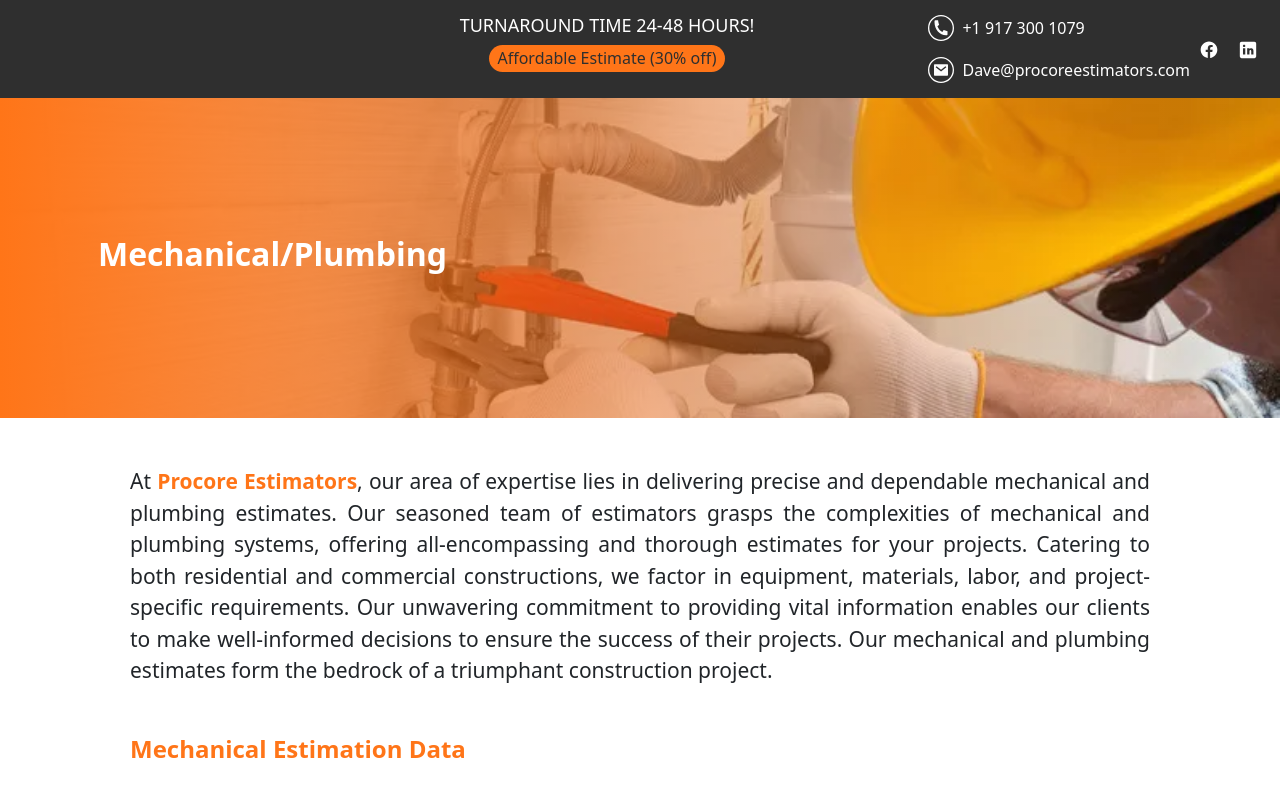
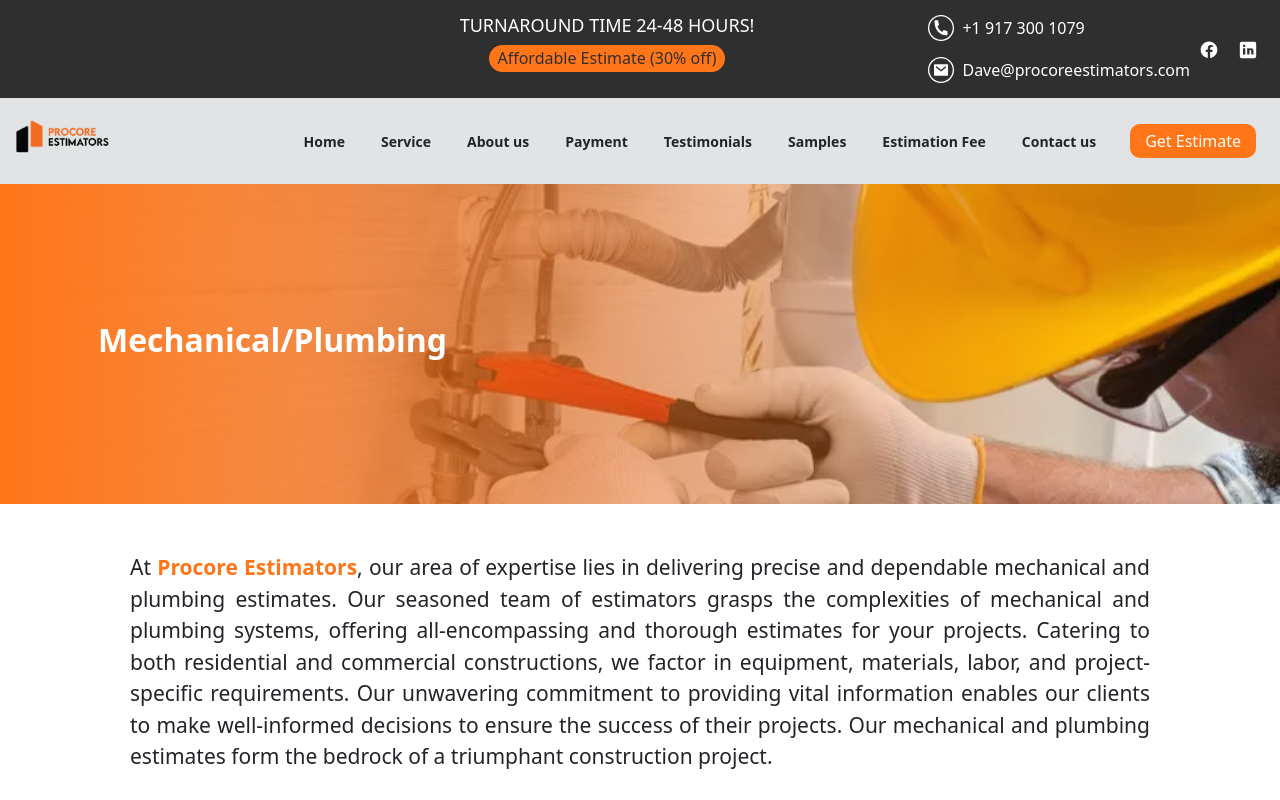
Before and after one commit to TalhaAman/plumbing-dev, a React (Vite) app: page / in a window 1280 px wide. Shown: the top 800 px of the page. Built offline with nearby package versions, Linux system fonts and the light colour scheme.

Commit message:
first final look ready

```diff
--- a/src/components/Navbar/index.jsx
+++ b/src/components/Navbar/index.jsx
@@ -2,15 +2,17 @@ import React from "react";
 import "./navbar.css";
 
 import mainLogo from "../../assets/icons/main-logo.png";
+import Hamburger from "../../assets/icons/menu.png";
 
 const Navbar = () => {
   return (
-    <nav className="navbar">
+    <div className="navbar-bg pb-md-1 pb-xl-0">
+      <nav className="navbar d-flex jsutify-content-between align-items-center ">
         <div className="main-logo">
           <img src={mainLogo} />
         </div>
         <div className="nav-menu d-flex align-items-center px-4 ps-0">
-        <ul className="d-flex gap-3 mb-0 ps-0">
+          <ul className="d-none d-xl-flex gap-3 mb-0 ps-0">
             <li>Home</li>
             <li>Service</li>
             <li>About us</li>
@@ -20,11 +22,82 @@ const Navbar = () => {
             <li>Estimation Fee</li>
             <li>Contact us</li>
           </ul>
+          <div className="d-flex gap-3 align-items-center">
+            <button className="get-estimate  ms-sm-4">Get Estimate</button>
+            <div
+              className="hamburger d-md-none"
+              type="button"
+              data-bs-toggle="offcanvas"
+              data-bs-target="#offcanvasExample"
+              aria-controls="offcanvasExample"
+            >
+              <img src={Hamburger} />
+            </div>
+            <div
+              className="offcanvas offcanvas-end"
+              tabIndex="-1"
+              id="offcanvasExample"
+              aria-labelledby="offcanvasExampleLabel"
+            >
+              <div className="offcanvas-header">
+                <h5 id="offcanvasExampleLabel" className="falcon-clr">
+                  Menu
+                </h5>
+                <button
+                  type="button"
+                  className="btn-close text-reset"
+                  data-bs-dismiss="offcanvas"
+                  aria-label="Close"
+                ></button>
+              </div>
+              <div className="offcanvas-body">
                 <div>
-          <button className="get-estimate">Get Estimate</button>
+                  <div className="regular mb-3">
+                    <p className=" mb-1">Home</p>
+                  </div>
+                  <div className="regular mb-3">
+                    <p className=" mb-1">Service</p>
+                  </div>
+                  <div className="regular mb-3">
+                    <p className=" mb-1">About us</p>
+                  </div>
+                  <div className="regular mb-3">
+                    <p className=" mb-1">Payment</p>
+                  </div>
+                  <div className="mb-4">
+                    <p className="regular mb-1">Testimonials</p>
+                  </div>
+                  <div className="mb-3">
+                    <p className="regular mb-1">Samples</p>
+                  </div>
+                  <div className="mb-3">
+                    <p className="regular mb-1">Estimation Fee</p>
+                  </div>
+                  <div className="mb-3">
+                    <p className="regular mb-1">Contact us</p>
+                  </div>
+                </div>
+              </div>
+            </div>
           </div>
         </div>
       </nav>
+      <div
+        className="nav-menu d-flex align-items-center justify-content-center mx-2 ps-0 pt--3"
+        style={{ marginTop: "-10px !important" }}
+      >
+        <ul className="d-none d-md-flex d-xl-none gap-3 mb-0 ps-0">
+          <li>Home</li>
+          <li>Service</li>
+          <li>About us</li>
+          <li>Payment</li>
+          <li>Testimonials</li>
+          <li>Samples</li>
+          <li>Estimation Fee</li>
+          <li>Contact us</li>
+        </ul>
+      </div>
+    </div>
   );
 };
 
--- a/src/components/Navbar/navbar.css
+++ b/src/components/Navbar/navbar.css
@@ -1,19 +1,20 @@
-.navbar {
+.navbar-bg {
   background-color: #e1e3e5;
 }
 .main-logo {
-  width: 176px;
-  height: 70px;
+  width: 125px;
+  height: 60px;
 }
 .main-logo img {
-  width: 176px;
-  height: 70px;
+  width: 125px;
+  height: 60px;
   object-fit: cover;
 }
 .nav-menu ul li {
   list-style: none;
   font-weight: 700;
-  padding: 5px 10px;
+  padding: 4px 8px;
+  font-size: 14px;
 }
 .nav-menu ul li:hover {
   background-color: #cfcdcd;
@@ -23,11 +24,43 @@
 .get-estimate {
   background-color: #ff7518;
   color: #fff;
-  padding: 5px 15px;
+  padding: 4px 10px;
   border-radius: 10px;
   border: none;
-  margin-left: 20px;
 }
 .get-estimate:hover {
   background-color: #e55e03;
 }
+.hamburger {
+  border: 1px solid #2f2f2f;
+  border-radius: 5px;
+}
+.hamburger img {
+  width: 30px;
+  height: 30px;
+  cursor: pointer;
+}
+.regular {
+  cursor: pointer;
+  padding: 5px 10px;
+  border-radius: 5px;
+}
+.regular:hover {
+  background-color: hsl(0, 2%, 81%);
+}
+
+@media only screen and (min-width: 567px) {
+  .main-logo {
+    width: 176px;
+    height: 70px;
+  }
+  .get-estimate {
+    padding: 5px 15px;
+  }
+  .nav-menu ul li {
+    list-style: none;
+    font-weight: 700;
+    padding: 5px 10px;
+    font-size: 14px;
+  }
+}
--- a/src/components/TopHeader/index.jsx
+++ b/src/components/TopHeader/index.jsx
@@ -9,7 +9,7 @@ import linkedinIcon from "../../assets/icons/linkedin.svg";
 const TopHeader = () => {
   return (
     <div className="top-header d-md-flex justify-content-between gap-3">
-      <div className="d-md-flex justify-content-end badge-wrapper">
+      <div className="d-flex justify-content-center  justify-content-lg-end badge-wrapper">
         <div className="text-end">
           <h5 className="top-header-heading">TURNAROUND TIME 24-48 HOURS!</h5>
           <div className="d-flex justify-content-center  w-100">
--- a/src/main.jsx
+++ b/src/main.jsx
@@ -1,4 +1,5 @@
 import "bootstrap/dist/css/bootstrap.css";
+import "bootstrap/dist/js/bootstrap.bundle.min";
 import React from "react";
 import ReactDOM from "react-dom/client";
 import App from "./App.jsx";
--- a/src/pages/landingPage/index.jsx
+++ b/src/pages/landingPage/index.jsx
@@ -21,7 +21,7 @@ const LandingPage = () => {
   return (
     <div>
       <TopHeader />
-      {/* <Navbar /> */}
+      <Navbar />
       <MainHeader />
       <div className="container py-5">
         <div className="mb-5">
```
Also changed, not shown: src/assets/icons/menu.png (added). Lines whose indentation alone changed are shown as unchanged.
